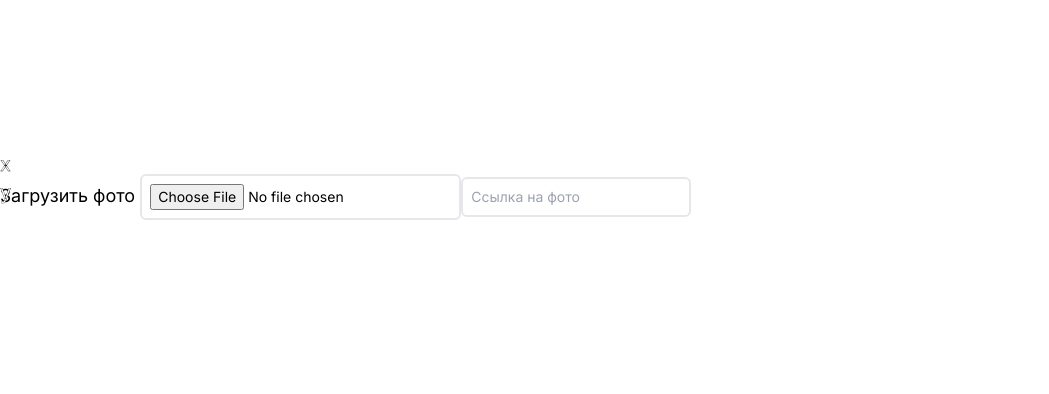
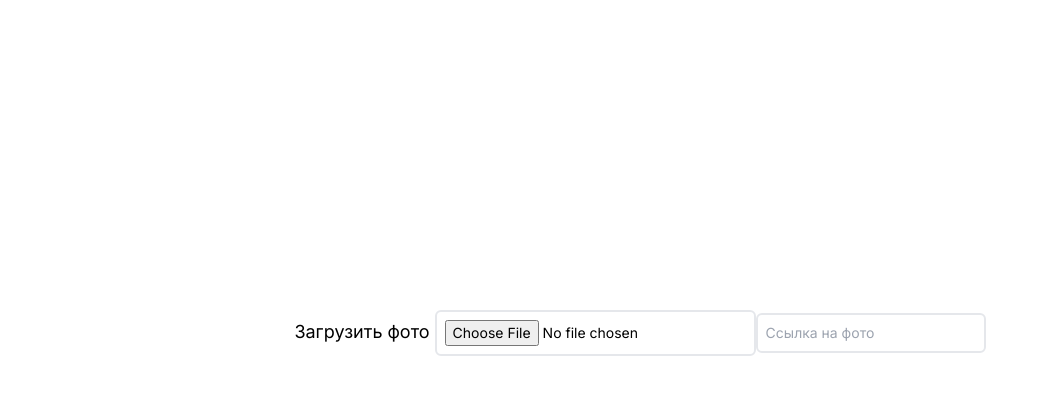
Before and after one commit to f4lz/photo-editor, a Vue app: page / in a window 1280 px wide. Shown: the top 394 px of the page, without its empty margins (0-1049 px from the left). Built offline with nearby package versions, Linux system fonts and the light colour scheme.

Commit message:
Отображение координат и цвета

```diff
--- a/package.json
+++ b/package.json
@@ -14,6 +14,7 @@
     "format": "prettier --write src/"
   },
   "dependencies": {
+    "@vueuse/core": "^10.8.0",
     "pinia": "^2.1.7",
     "vue": "^3.4.15",
     "vue-router": "^4.2.5"
--- a/src/components/AddPhoto.vue
+++ b/src/components/AddPhoto.vue
@@ -1,9 +1,13 @@
 <script lang="ts" setup>
+import { useElementHover } from '@vueuse/core'
 import type { Ref } from 'vue'
 import { onMounted, ref } from 'vue'
 
 /** `canvas` элемент для отрисовки и работы с изображением */
 const canvasElement: Ref<HTMLCanvasElement | undefined> = ref()
+
+/** Наведен ли курсор на `canvas`  */
+const isHovered = useElementHover(canvasElement)
 
 /** `color` элемент */
 const colorElement: Ref<HTMLDivElement | undefined> = ref()
@@ -20,8 +24,8 @@ const image: HTMLImageElement = new Image()
 image.crossOrigin = 'Anonymous'
 
 /** Координаты мыши */
-const x: any = ref()
-const y: any = ref()
+const x: any = ref(0)
+const y: any = ref(0)
 
 /** Генерация фото из файла */
 const generateFileToImg = (file: File) => {
@@ -37,7 +41,10 @@ const onChangeImg = (event: any) => {
 }
 
 onMounted(() => {
-  ctx.value = canvasElement.value?.getContext('2d') || undefined
+  // window.addEventListener('scroll', hello)
+  ctx.value =
+    canvasElement.value?.getContext('2d', { willReadFrequently: true }) ||
+    undefined
   onRenderImg()
 })
 
@@ -73,6 +80,8 @@ const showImgDetailsInfo = (event: any) => {
   y.value = event.layerY
 
   if (colorElement.value && x.value && y.value && ctx.value) {
+    colorElement.value.style.top = `${event.pageY + 30}px`
+    colorElement.value.style.left = `${event.pageX - 10}px`
     const pixel = ctx.value.getImageData(x.value, y.value, 1, 1)
     const data = pixel.data
     const rgba = `rgba(${data[0]}, ${data[1]}, ${data[2]}, ${data[3] / 255})`
@@ -80,31 +89,33 @@ const showImgDetailsInfo = (event: any) => {
   }
 
   if (coordinates.value) {
-    coordinates.value.style.top = `${y.value - 10}px`
-    coordinates.value.style.left = `${x.value + 20}px`
+    coordinates.value.style.top = `${event.pageY - 10}px`
+    coordinates.value.style.left = `${event.pageX + 20}px`
   }
 }
 </script>
 
 <template>
+  <div class="grid place-items-center mt-40">
     <canvas
       ref="canvasElement"
-    class="relative"
+      class="relative grow-0"
       @mousemove="showImgDetailsInfo" />
-  <div ref="coordinates" class="absolute flex flex-col">
-    <p class="stroke-text text-xl text-white">x {{ x }}</p>
-    <p class="stroke-text text-white text-xl">y {{ y }}</p>
+
+    <div
+      v-if="isHovered"
+      ref="coordinates"
+      class="absolute bg-black/40 rounded-lg px-2 py-1 flex flex-col">
+      <p class="text-sm text-white">x-{{ x }}px</p>
+      <p class="text-white text-sm">y-{{ y }}px</p>
     </div>
-  <div ref="colorElement" class="w-6 h-6" />
+
+    <div v-if="isHovered" ref="colorElement" class="absolute border w-6 h-6" />
+
     <div>
       Загрузить фото
       <input type="file" @change="onChangeImg" />
       <input placeholder="Ссылка на фото" type="text" @change="onChangeImg" />
     </div>
+  </div>
 </template>
-
-<style>
-.stroke-text {
-  -webkit-text-stroke: 0.3px #000; /* Толщина и цвет обводки */
-}
-</style>
--- a/src/router/index.ts
+++ b/src/router/index.ts
@@ -1,5 +1,5 @@
-import Main from '@pages/Main.vue'
 import { createRouter, createWebHistory } from 'vue-router'
+import Main from '../pages/Main.vue'
 
 const router = createRouter({
   history: createWebHistory(import.meta.env.BASE_URL),
@@ -7,14 +7,14 @@ const router = createRouter({
     {
       path: '/',
       name: 'home',
-      component: Main
+      component: Main,
     },
     {
       name: 'NotFound',
       path: '/:pathMatch(.*)*',
       component: Main,
     },
-  ]
+  ],
 })
 
 export default router
```
Also changed, not shown: 1 other file (tests, documents, lock files or other folders). Lines whose indentation alone changed are shown as unchanged.
